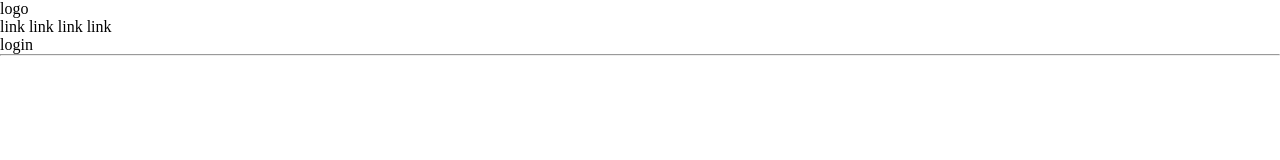
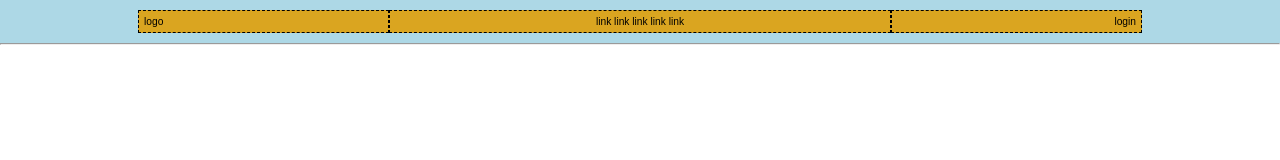
Before and after one commit to emanuelesguerzo/htmlcss-struttura-discord, a plain HTML site: page index.html in a window 1280 px wide. Drawn offline with Linux system fonts and the light colour scheme.

Commit message:
feat: header structure complete

```diff
--- a/css/styles.css
+++ b/css/styles.css
@@ -20,6 +20,8 @@
     margin: 0;
     padding: 0;
     box-sizing: border-box;
+    font-family: Arial, Helvetica, sans-serif;
+    font-size: 0.8rem;
 }
 
 img {
@@ -33,3 +35,46 @@ img {
     margin: 0 auto;
     width: 80%;
 }
+
+/* Header */
+.header {
+    background-color: #add8e6;
+}
+
+.nav {
+    display: flex;
+    justify-content: center;
+    align-items: center;
+    padding: 10px;
+}
+
+.logo {
+    width: 25%;
+
+    /* debug */
+    border: 1px dashed black;
+    background-color: #daa520;
+}
+
+.links {
+    width: 50%;
+    text-align: center;
+
+      /* debug */
+    border: 1px dashed black;
+    background-color: #daa520;
+}
+
+.login {
+    width: 25%;
+    text-align: end;
+
+      /* debug */
+    border: 1px dashed black;
+    background-color: #daa520;
+}
+
+/* Utilities */
+.pd-5 {
+    padding: 5px;
+}
--- a/index.html
+++ b/index.html
@@ -11,9 +11,17 @@
     <!-- Header -->
      <header class="header">
 
-        <div class="logo">logo</div>
-        <div class="links">link link link link</div>
-        <div class="login">login</div>
+        <!-- Container -->
+        <div class="container">
+
+            <nav class="nav">
+                <div class="logo pd-5">logo</div>
+                <div class="links pd-5">link link link link link</div>
+                <div class="login pd-5">login</div>
+            </nav>
+
+        </div>
+        <!-- /Container -->
 
      </header>
     <!-- /Header -->
```
